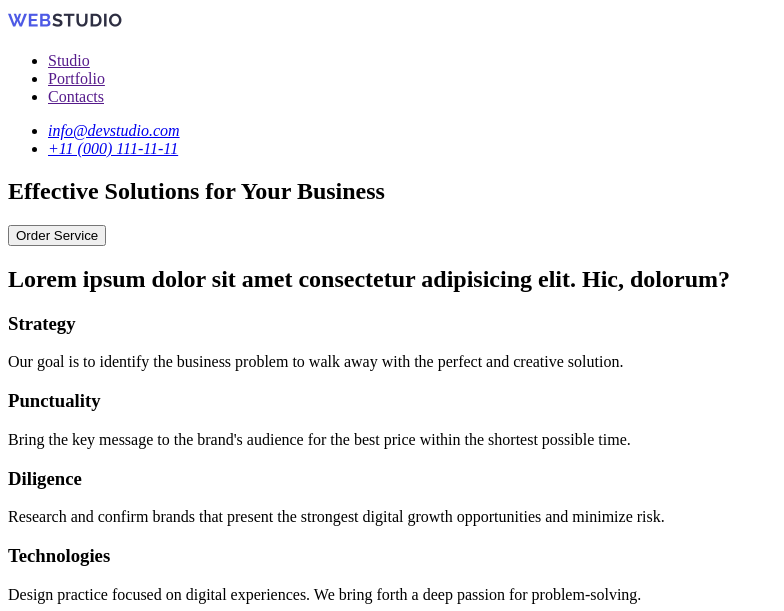
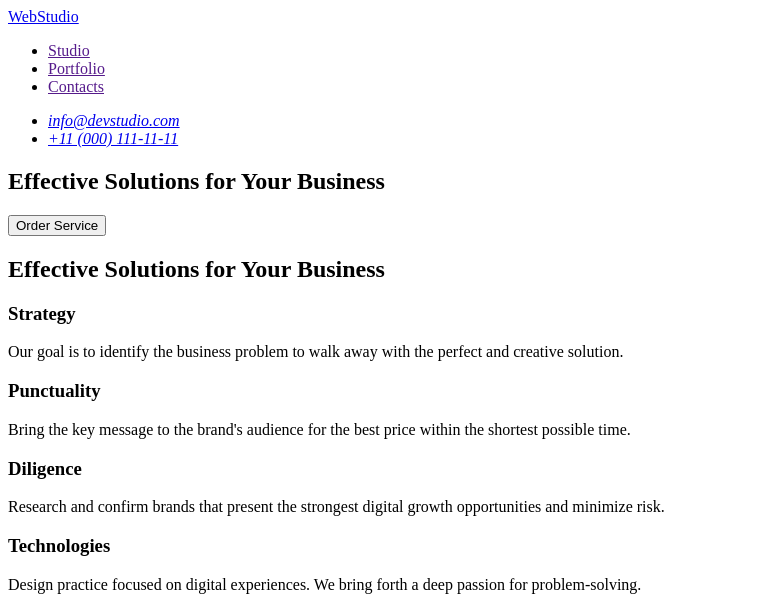
Before and after one commit to denis-cactus/goit-markup-hw-01, a plain HTML site: page index.html in a window 1280 px wide. Shown: the top 611 px of the page, without its empty margins (0-784 px from the left). Drawn offline with Linux system fonts and the light colour scheme.

Commit message:
add changes

```diff
--- a/index.html
+++ b/index.html
@@ -15,8 +15,7 @@
   <header>
 
     <nav>
-      <a href="./index.html">
-        <img src="/images/logo.jpg" alt="WebStudio" width="115" height="24">
+      <a href="./index.html">WebStudio
       </a>
       <ul>
         <li>
@@ -57,21 +56,25 @@
 
 
     <section>
-     <h2>Lorem ipsum dolor sit amet consectetur adipisicing elit. Hic, dolorum?</h2>
+
+      <h2>Effective Solutions for Your Business</h2>
+
 
       <h3>Strategy</h3>
-
       <p>Our goal is to identify the business
         problem to walk away with the perfect and creative solution.
       </p>
+
       <h3>Punctuality</h3>
       <p>
         Bring the key message to the brand's audience for the best price within the shortest possible time.
       </p>
+
       <h3>Diligence</h3>
       <p>
         Research and confirm brands that present the strongest digital growth opportunities and minimize risk.
       </p>
+
       <h3>Technologies</h3>
       <p>
         Design practice focused on digital experiences. We bring forth a deep passion for problem-solving.
@@ -108,8 +111,7 @@
     </section>
   </main>
   <footer>
-    <a href="./index.html">
-      <img src="./images/logo.jpg" alt="WebStudio" width="115" height="24">
+    <a href="./index.html">WebStudio
     </a>
 
     <p>
```
Lines whose indentation alone changed are shown as unchanged.
